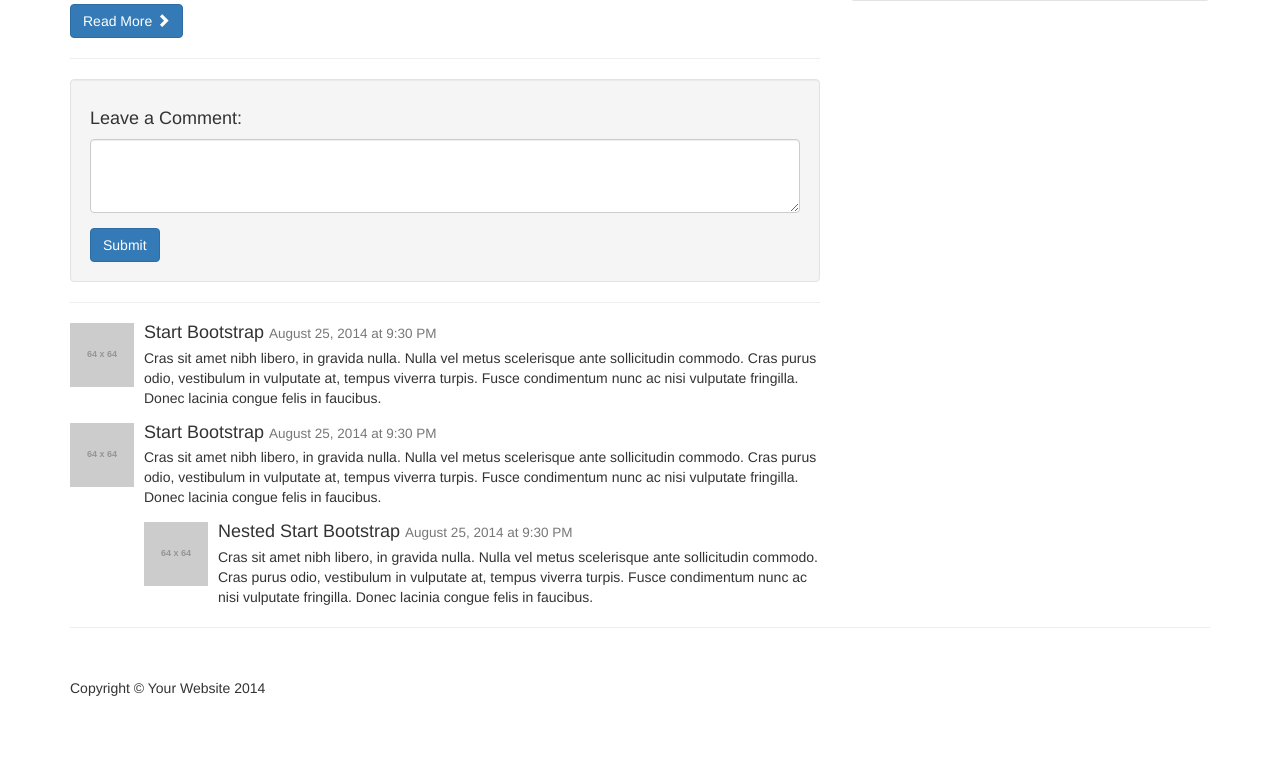
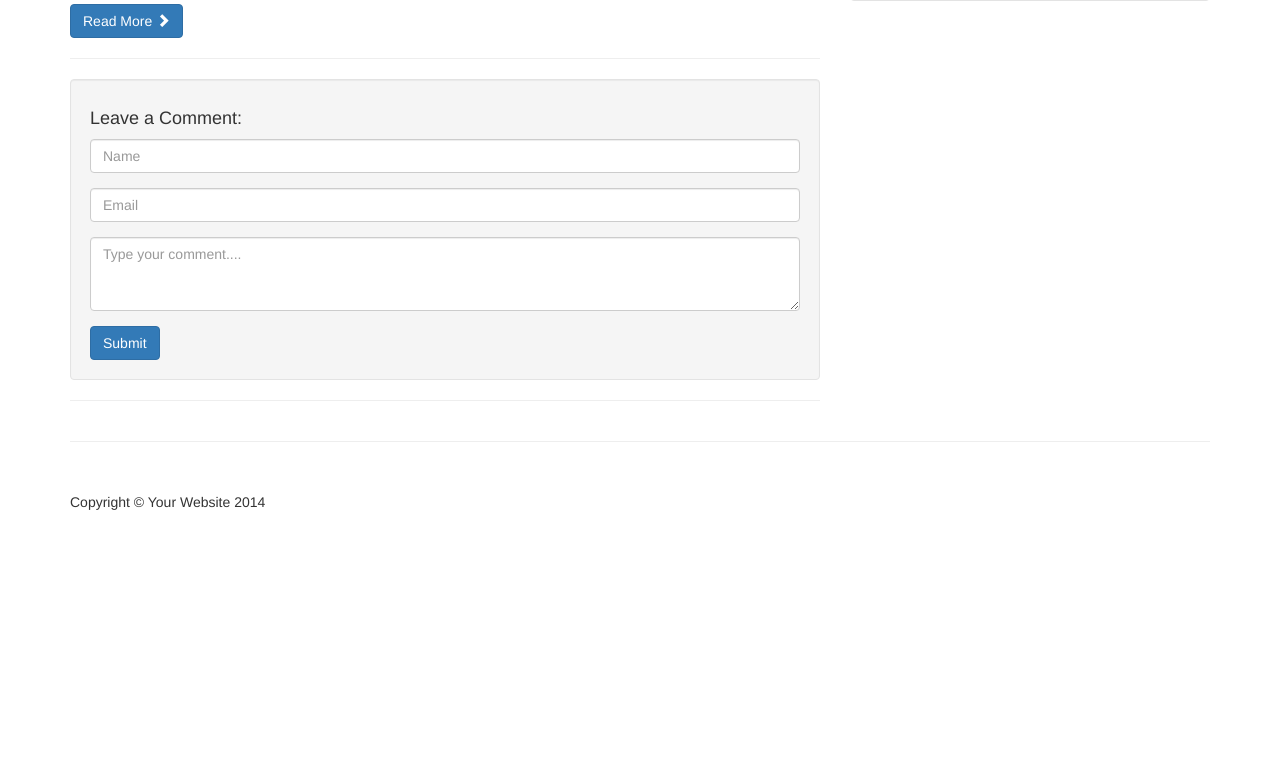
Before and after one commit to sahinmallik/blog-site, a PHP site: page /post.php?p_id=1 in a window 1280 px wide. Shown: the part 700-1458 px from the top of the page. After the commit the page ends 1210 px from the top, so only its background shows below. Run offline with PHP 8.4, Linux system fonts and the light colour scheme; tables that the repository leaves empty or names only in its code hold one stand-in row (values such as "Sample post"); grey boxes marked "Sample" are stand-in pictures; grey boxes labelled with a size stand in for pictures from a placeholder-image service; some libraries are stand-ins or nearby versions.

Commit message:
fixing the comment part

```diff
--- a/admin/includes/add_post.php
+++ b/admin/includes/add_post.php
@@ -12,11 +12,10 @@ if (isset($_POST['create_post'])) {
     $post_tags = $_POST['post_tags'];
     $post_content = $_POST['post_content'];
     $post_date = date('d-m-y');
-    $post_comment_count = 4;
 
     move_uploaded_file($post_image_temp, "../images/$post_image");
 
-    $query = "INSERT INTO `posts`(`post_category_id`, `post_title`, `post_author`, `post_date`, `post_image`, `post_content`, `post_tags`, `post_comment_count`, `post_status`) VALUES ({$post_category_id},'{$post_title}','{$post_author}',now(),'{$post_image}','{$post_content}','{$post_tags}','{$post_comment_count}','{$post_status}')";
+    $query = "INSERT INTO `posts`(`post_category_id`, `post_title`, `post_author`, `post_date`, `post_image`, `post_content`, `post_tags`, `post_status`) VALUES ({$post_category_id},'{$post_title}','{$post_author}',now(),'{$post_image}','{$post_content}','{$post_tags}','{$post_status}')";
 
     $create_post_query = mysqli_query($connection, $query);
 
--- a/admin/includes/admin_navigation.php
+++ b/admin/includes/admin_navigation.php
@@ -47,7 +47,7 @@
                 <a href="./categories.php"><i class="fa fa-fw fa-wrench"></i> Categories</a>
             </li>
 
-            <li class="active">
+            <li>
                 <a href="./comments.php"><i class="fa fa-fw fa-file"></i> Comments</a>
             </li>
             <li>
--- a/post.php
+++ b/post.php
@@ -21,7 +21,7 @@
                 $the_post_id = $_GET['p_id'];
             }
 
-            $query = "SELECT * FROM `posts` WHERE `posts`.`post_id`=$the_post_id";
+            $query = "SELECT * FROM `posts` WHERE `posts`.`post_id`= $the_post_id ";
             $select_all_posts_query = mysqli_query($connection, $query);
             while ($row = mysqli_fetch_assoc($select_all_posts_query)) {
                 $post_id = $row['post_id'];
@@ -57,60 +57,78 @@
             <?php } ?>
 
             <!-- Blog Comments -->
+            <?php
+            if (isset($_POST['create_comment'])) {
+                $the_post_id = $_GET['p_id'];
+                $comment_author = $_POST['comment_author'];
+                $comment_email = $_POST['comment_email'];
+                $comment_content = $_POST['comment_content'];
+                $query = "INSERT INTO `comments`(`comment_post_id`, `comment_author`, `comment_email`, `comment_content`, `comment_status`, `comment_date`) VALUES ($the_post_id,'{$comment_author}','{$comment_email}','{$comment_content}','Unapproved',now())";
+                $creat_comment_query = mysqli_query($connection, $query);
+                if (!$creat_comment_query) {
+                    die('error' . mysqli_error($connection));
+                }
+                $query = "UPDATE `posts` SET `post_comment_count`=`post_comment_count`+1 WHERE `posts`.`post_id` = $the_post_id";
+                $update_comment_count = mysqli_query($connection, $query);
+                if (!$update_comment_count) {
+                    die('error' . mysqli_error($connection));
+                }
+            }
 
+
+
+            ?>
             <!-- Comments Form -->
             <div class="well">
                 <h4>Leave a Comment:</h4>
-                <form role="form">
+                <form action="" method="POST" role="form">
                     <div class="form-group">
-                        <textarea class="form-control" rows="3"></textarea>
+                        <input placeholder="Name" class="form-control" type="text" name="comment_author">
                     </div>
-                    <button type="submit" class="btn btn-primary">Submit</button>
+                    <div class="form-group">
+                        <input placeholder="Email" class="form-control" type="email" name="comment_email">
+                    </div>
+                    <div class="form-group">
+                        <textarea placeholder="Type your comment...." class="form-control" rows="3" name="comment_content"></textarea>
+                    </div>
+                    <button type="submit" class="btn btn-primary" name="create_comment">Submit</button>
                 </form>
             </div>
 
             <hr>
 
             <!-- Posted Comments -->
+            <?php
+            $query = "SELECT * FROM `comments` WHERE `comments`.`comment_post_id`={$the_post_id} AND `comments`.`comment_status`='Approved' ORDER BY `comments`.`comment_id` DESC";
+            $select_comment_query = mysqli_query($connection, $query);
+            if (!$select_comment_query) {
+                die("QUERY FAILED" . mysqli_error($connection));
+            }
+            while ($row = mysqli_fetch_assoc($select_comment_query)) {
+                $comment_date = $row['comment_date'];
+                $comment_author = $row['comment_author'];
+                $comment_content = $row['comment_content'];
+            ?>
 
-            <!-- Comment -->
                 <div class="media">
                     <a class="pull-left" href="#">
                         <img class="media-object" src="http://placehold.it/64x64" alt="">
                     </a>
                     <div class="media-body">
-                    <h4 class="media-heading">Start Bootstrap
-                        <small>August 25, 2014 at 9:30 PM</small>
+                        <h4 class="media-heading"><?php echo $comment_author; ?>
+                            <small><?php echo $comment_date; ?></small>
                         </h4>
-                    Cras sit amet nibh libero, in gravida nulla. Nulla vel metus scelerisque ante sollicitudin commodo. Cras purus odio, vestibulum in vulputate at, tempus viverra turpis. Fusce condimentum nunc ac nisi vulputate fringilla. Donec lacinia congue felis in faucibus.
+                        <?php echo $comment_content; ?>
                     </div>
                 </div>
 
+            <?php }
+            ?>
             <!-- Comment -->
-            <div class="media">
-                <a class="pull-left" href="#">
-                    <img class="media-object" src="http://placehold.it/64x64" alt="">
-                </a>
-                <div class="media-body">
-                    <h4 class="media-heading">Start Bootstrap
-                        <small>August 25, 2014 at 9:30 PM</small>
-                    </h4>
-                    Cras sit amet nibh libero, in gravida nulla. Nulla vel metus scelerisque ante sollicitudin commodo. Cras purus odio, vestibulum in vulputate at, tempus viverra turpis. Fusce condimentum nunc ac nisi vulputate fringilla. Donec lacinia congue felis in faucibus.
-                    <!-- Nested Comment -->
-                    <div class="media">
-                        <a class="pull-left" href="#">
-                            <img class="media-object" src="http://placehold.it/64x64" alt="">
-                        </a>
-                        <div class="media-body">
-                            <h4 class="media-heading">Nested Start Bootstrap
-                                <small>August 25, 2014 at 9:30 PM</small>
-                            </h4>
-                            Cras sit amet nibh libero, in gravida nulla. Nulla vel metus scelerisque ante sollicitudin commodo. Cras purus odio, vestibulum in vulputate at, tempus viverra turpis. Fusce condimentum nunc ac nisi vulputate fringilla. Donec lacinia congue felis in faucibus.
-                        </div>
-                    </div>
-                    <!-- End Nested Comment -->
-                </div>
-            </div>
+
+
+            <!-- Comment -->
+
 
 
         </div>
```
Also changed, not shown: admin/includes/view_all_comments.php (+50 -8 lines), index.php (+8 -1 lines). Lines whose indentation alone changed are shown as unchanged.
